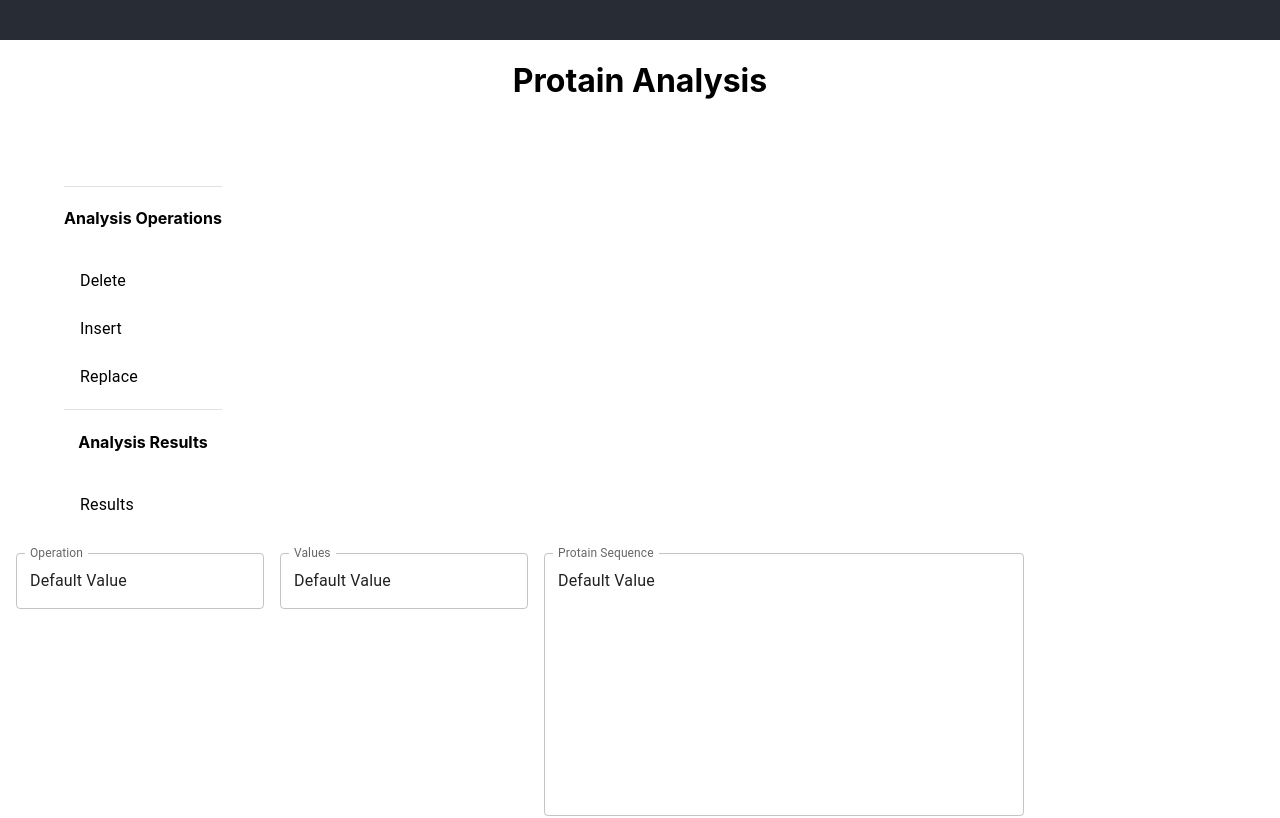
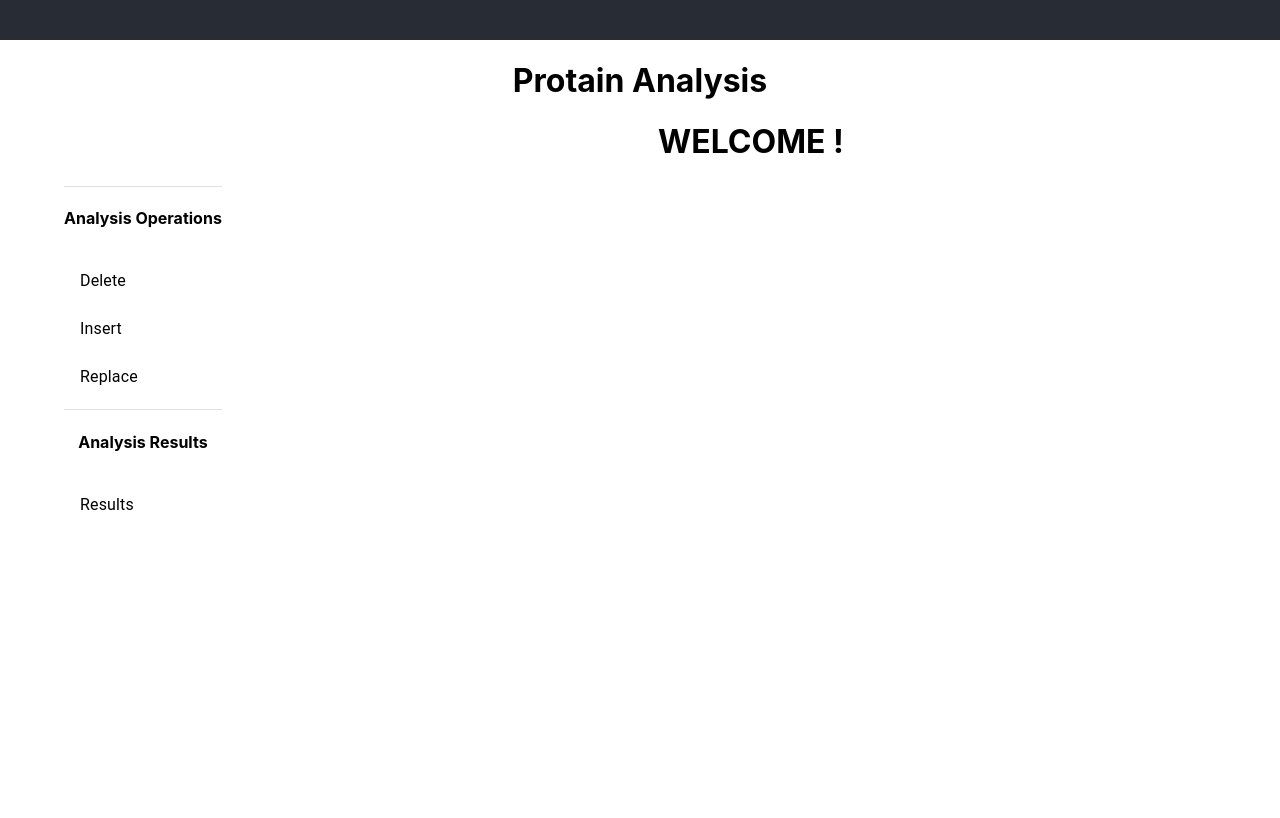
Before and after one commit to pedrorocha014/OpenBioTech, a React (Create React App) app in the folder analysis-app/: page / in a window 1280 px wide. Shown: the part 760-1578 px from the top of the page. After the commit the page ends 1297 px from the top, so only its background shows below. Built offline with nearby package versions, Linux system fonts and the light colour scheme.

Commit message:
feat: add navigation

```diff
--- a/analysis-app/package.json
+++ b/analysis-app/package.json
@@ -16,6 +16,7 @@
     "axios": "^0.27.2",
     "react": "^18.2.0",
     "react-dom": "^18.2.0",
+    "react-router-dom": "^6.4.0",
     "react-scripts": "5.0.1",
     "typescript": "^4.8.3",
     "web-vitals": "^2.1.4"
--- a/analysis-app/src/App.tsx
+++ b/analysis-app/src/App.tsx
@@ -1,4 +1,5 @@
 import './App.css';
+import { BrowserRouter, Routes, Route } from "react-router-dom";
 import AnalysisMenu from './components/analysisMenu/AnalysisMenu';
 import AnalysisForms from './components/analysisForms/AnalysisForms';
 
@@ -8,11 +9,16 @@ function App() {
       <header className="App-header">
       </header>
       <h1>Protain Analysis</h1>
-      <aside>
-        <AnalysisMenu/>
-      </aside>
       <main>
-        <AnalysisForms/>
+        <BrowserRouter>
+          <aside>
+            <AnalysisMenu/>
+          </aside>
+          <Routes>
+              <Route path="/" element={<h1>WELCOME !</h1>} />
+              <Route path="/analysisForms" element={<AnalysisForms/>} />
+          </Routes>
+        </BrowserRouter>
       </main>
     </div>
   );
--- a/analysis-app/src/components/analysisMenu/AnalysisMenu.tsx
+++ b/analysis-app/src/components/analysisMenu/AnalysisMenu.tsx
@@ -5,8 +5,11 @@ import ListItem from '@mui/material/ListItem';
 import ListItemButton from '@mui/material/ListItemButton';
 import ListItemText from '@mui/material/ListItemText';
 import Toolbar from '@mui/material/Toolbar';
+import { useNavigate } from 'react-router-dom';
 
 function AnalysisMenu() {
+
+  let navigate = useNavigate();
 
   const drawer = (
         <div>
@@ -16,7 +19,7 @@ function AnalysisMenu() {
           <List>
             {['Delete', 'Insert', 'Replace'].map((text, index) => (
               <ListItem key={text} disablePadding>
-                <ListItemButton>
+                <ListItemButton onClick={() => navigate('/analysisForms')}>
                   <ListItemText primary={text} />
                 </ListItemButton>
               </ListItem>
--- /dev/null
+++ b/package.json
@@ -0,0 +1,5 @@
+{
+  "dependencies": {
+    "react-router-dom": "^6.4.0"
+  }
+}
```
Also changed, not shown: 2 other files (tests, documents, lock files or other folders).
